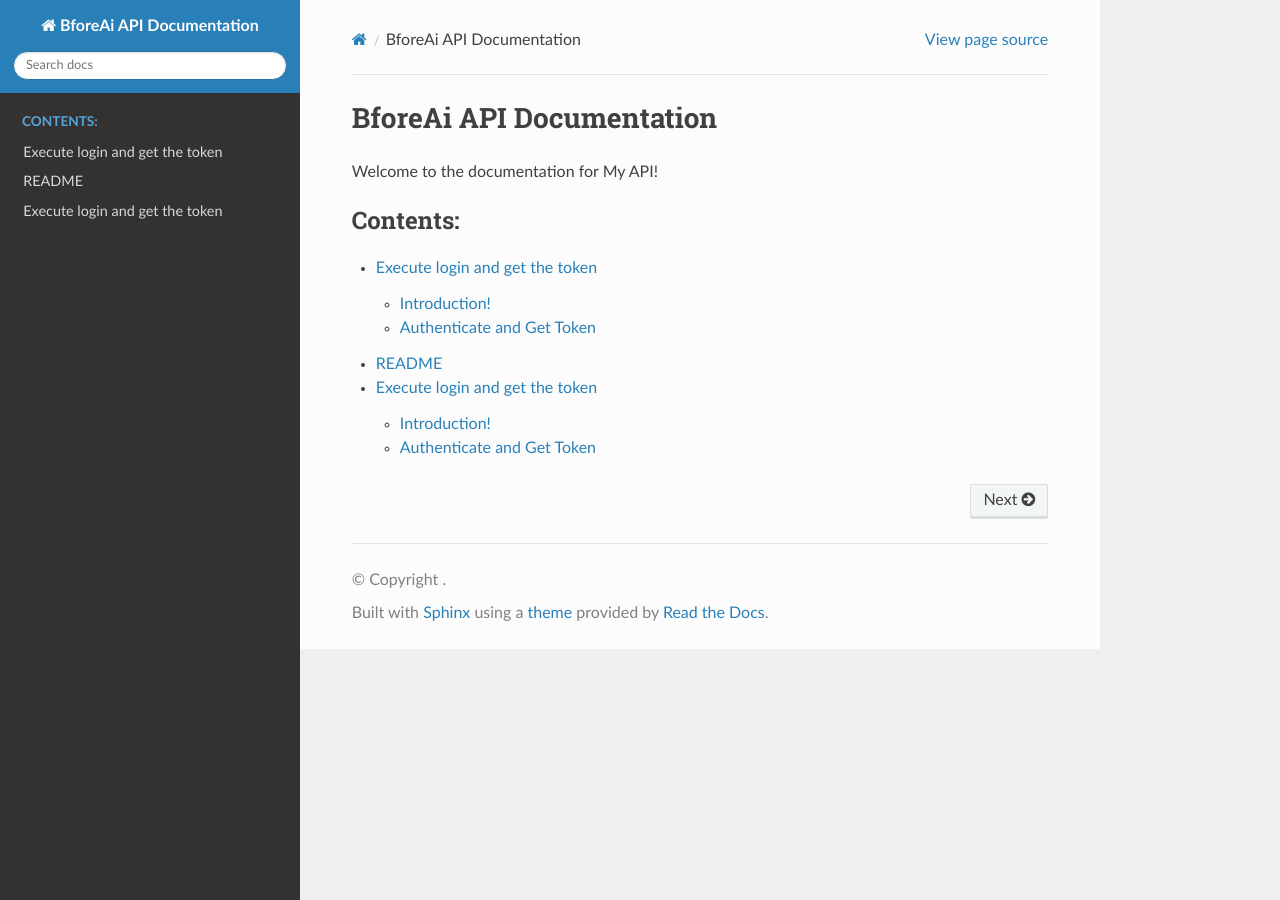
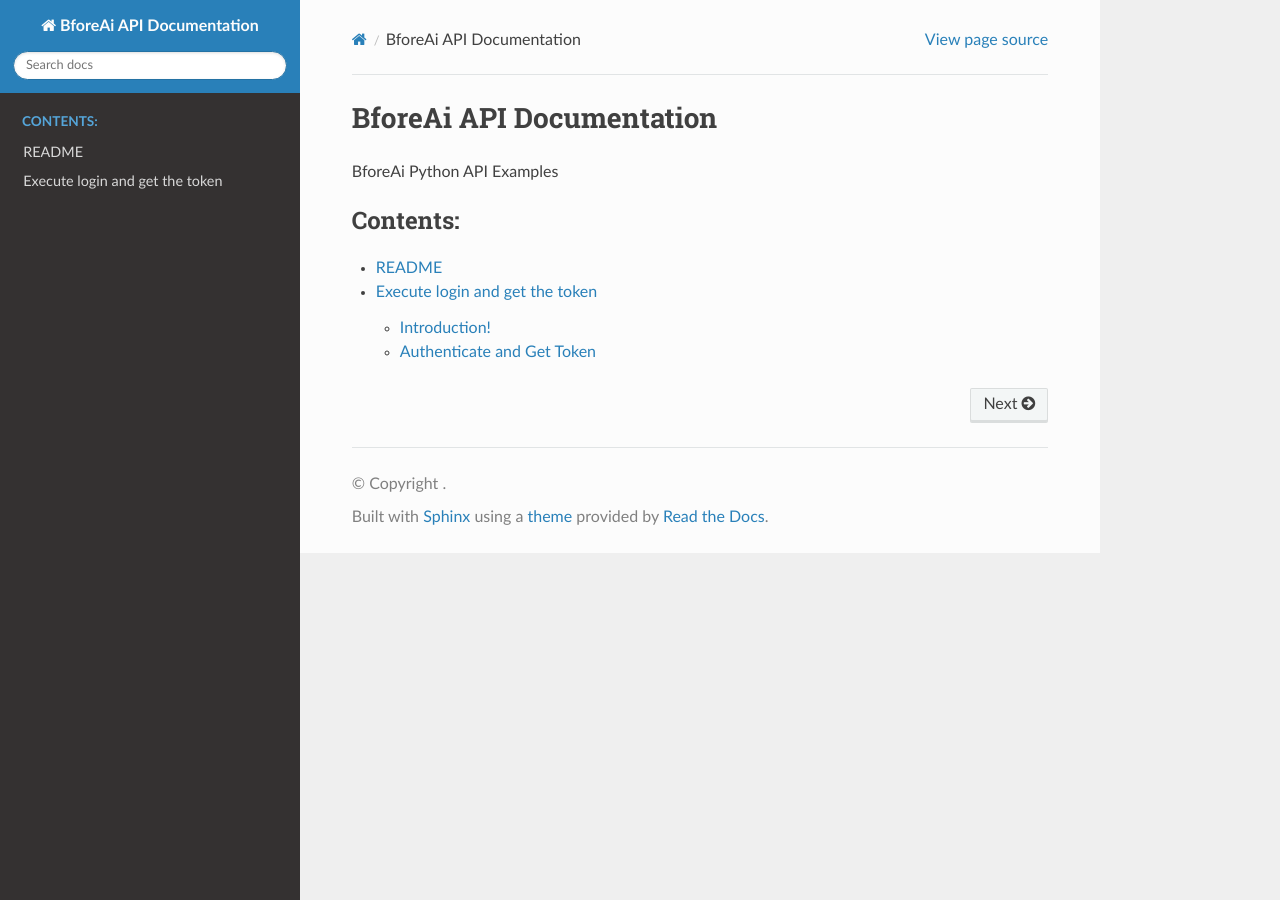
Before and after one commit to mikey-p-codes/rtd-bforeai, a Sphinx documentation site: the page built from docs/source/index.rst, in a window 1280 px wide. Built offline with Sphinx 7.4.7 and the Read the Docs theme 3.1.0, drawn with Linux system fonts in a browser that asks for light colours.

Commit message:
Rename Python API documentation to Authentication and update index references

```diff
--- a/docs/source/pythonAPI/index.rst
+++ b/docs/source/Authentication/index.rst
@@ -1,4 +1,4 @@
-.. _login_get_token_py:
+.. _Authentication:
 
 ===============================
 Execute login and get the token
--- a/docs/source/index.rst
+++ b/docs/source/index.rst
@@ -11,12 +11,13 @@
    :description: Quick start guide for interacting with the BforeAi API's.  This documentation was updated from a previous version at https://bfore.ai/docs.
    :keywords: api, documentation, python, javascript
 
-Welcome to the documentation for My API!
+BforeAi Python API Examples
 
 .. toctree::
    :maxdepth: 2
    :caption: Contents:
 
-   Endpoints/index
    README/index
-   pythonAPI/index
+   Setup/index
+   Authentication/index
+   Domain Information/index
```
Also changed, not shown: docs/source/Domain Information/index.rst (added), docs/source/Setup/index.rst (added).
